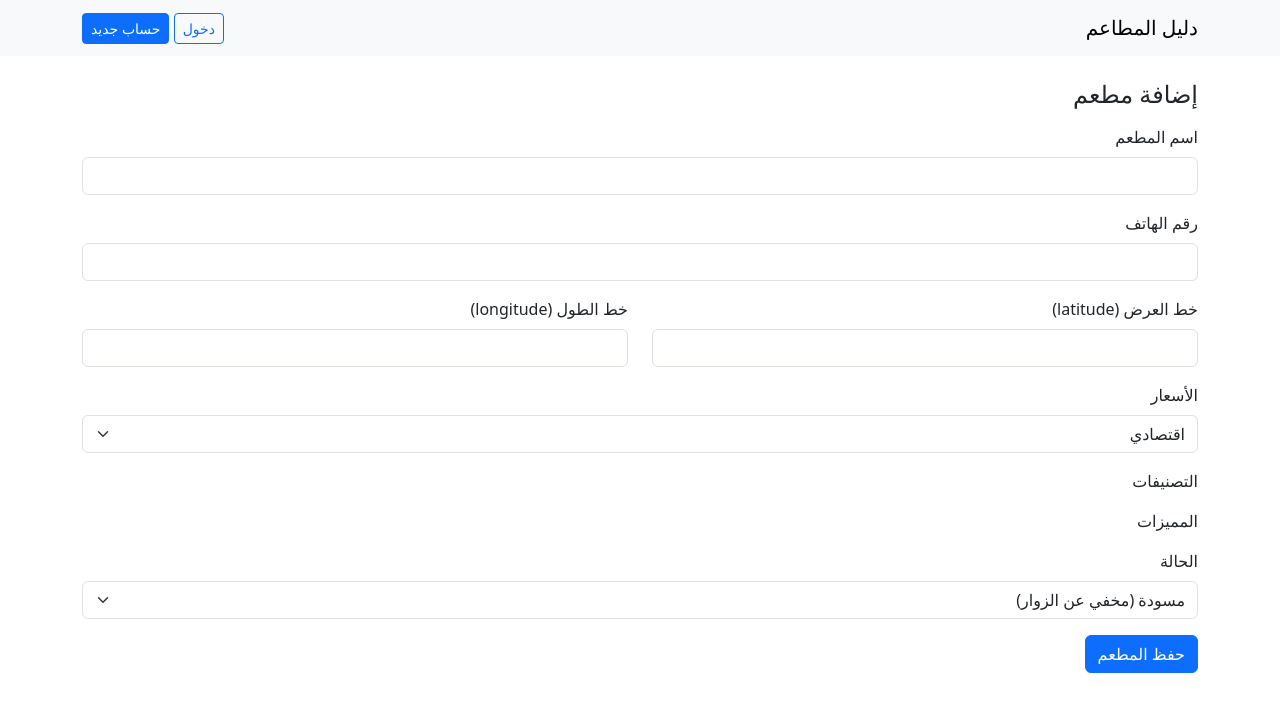
After one commit to ibraheem-emad/restaurant-guide, a PHP site: template app/views/admin_add_restaurant.php in a window 1280 px wide. The commit adds this page. Shown: the top 712 px of the page. Run offline with PHP 8.4, Linux system fonts and the light colour scheme; the template is opened without the code that fills it, so the values that code supplies are empty.

Commit message:
Add restaurant (admin): save a restaurant typed by hand with its categories and attributes, as draft or published, and hide it later

```diff
--- /dev/null
+++ b/app/views/admin_add_restaurant.php
@@ -0,0 +1,67 @@
+<h1 class="h4 mb-3">إضافة مطعم</h1>
+
+<?php if ($error != ''): ?>
+    <div class="alert alert-danger"><?= $error ?></div>
+<?php endif; ?>
+
+<form method="post" action="<?= url('/admin/add-restaurant') ?>">
+    <div class="mb-3">
+        <label class="form-label" for="place_name">اسم المطعم</label>
+        <input class="form-control" type="text" id="place_name" name="place_name" required>
+    </div>
+
+    <div class="mb-3">
+        <label class="form-label" for="phone_number">رقم الهاتف</label>
+        <input class="form-control" type="text" id="phone_number" name="phone_number">
+    </div>
+
+    <div class="row mb-3">
+        <div class="col">
+            <label class="form-label" for="latitude">خط العرض (latitude)</label>
+            <input class="form-control" type="text" id="latitude" name="latitude" required>
+        </div>
+        <div class="col">
+            <label class="form-label" for="longitude">خط الطول (longitude)</label>
+            <input class="form-control" type="text" id="longitude" name="longitude" required>
+        </div>
+    </div>
+
+    <div class="mb-3">
+        <label class="form-label" for="price_range">الأسعار</label>
+        <select class="form-select" id="price_range" name="price_range">
+            <option value="low">اقتصادي</option>
+            <option value="medium">متوسط</option>
+            <option value="high">مرتفع</option>
+        </select>
+    </div>
+
+    <div class="mb-3">
+        <div class="form-label">التصنيفات</div>
+        <?php foreach ($categories as $category): ?>
+            <label class="me-3">
+                <input type="checkbox" name="categories[]" value="<?= $category['category_id'] ?>">
+                <?= e($category['category_name']) ?>
+            </label>
+        <?php endforeach; ?>
+    </div>
+
+    <div class="mb-3">
+        <div class="form-label">المميزات</div>
+        <?php foreach ($attributes as $attribute): ?>
+            <label class="me-3">
+                <input type="checkbox" name="attributes[]" value="<?= $attribute['attribute_id'] ?>">
+                <?= e($attribute['attribute_name']) ?>
+            </label>
+        <?php endforeach; ?>
+    </div>
+
+    <div class="mb-3">
+        <label class="form-label" for="status">الحالة</label>
+        <select class="form-select" id="status" name="status">
+            <option value="draft">مسودة (مخفي عن الزوار)</option>
+            <option value="published">منشور</option>
+        </select>
+    </div>
+
+    <button class="btn btn-primary" type="submit">حفظ المطعم</button>
+</form>
--- a/app/views/admin_home.php
+++ b/app/views/admin_home.php
@@ -2,6 +2,11 @@
 
 <p>أهلاً <?= e($_SESSION['username']) ?>، هذه الصفحة للadmin فقط.</p>
 
+<?php if (isset($_GET['saved'])): ?>
+    <div class="alert alert-success">تم حفظ المطعم.</div>
+<?php endif; ?>
+
 <div class="list-group">
+    <a class="list-group-item list-group-item-action" href="<?= url('/admin/add-restaurant') ?>">إضافة مطعم</a>
     <a class="list-group-item list-group-item-action" href="<?= url('/restaurants') ?>">عرض المطاعم</a>
 </div>
--- a/public/index.php
+++ b/public/index.php
@@ -9,6 +9,7 @@ require __DIR__ . '/../app/controllers/restaurant_controller.php';
 require __DIR__ . '/../app/models/user_model.php';
 require __DIR__ . '/../app/controllers/auth_controller.php';
 require __DIR__ . '/../app/controllers/admin_controller.php';
+require __DIR__ . '/../app/models/admin_model.php';
 
 session_start();
 date_default_timezone_set('Asia/Hebron');
@@ -36,6 +37,10 @@ if ($path == '' || $path == '/restaurants') {
     logout();
 } elseif ($path == '/admin') {
     admin_page();
+} elseif ($path == '/admin/add-restaurant' && $method == 'GET') {
+    add_restaurant_page($pdo);
+} elseif ($path == '/admin/add-restaurant' && $method == 'POST') {
+    add_restaurant_submit($pdo);
 } else {
     not_found();
 }
```
Also changed, not shown: app/controllers/admin_controller.php (+58 -0 lines), app/models/admin_model.php (added, +31 -0 lines).
